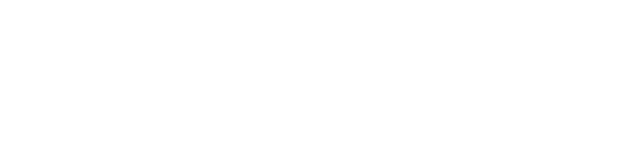
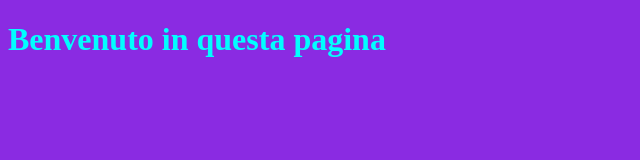
Before and after one commit to PasqualeGraziano/SitoProva, a plain HTML site: page index.html in a window 1280 px wide. Shown: the whole page, without its empty margins (0-640 px from the left). Drawn offline with Linux system fonts and the light colour scheme.

Commit message:
aggiunto colore testo e body

```diff
--- a/index.html
+++ b/index.html
@@ -4,8 +4,9 @@
     <meta charset="UTF-8">
     <meta name="viewport" content="width=device-width, initial-scale=1.0">
     <title>Document</title>
+    <link rel="stylesheet" href="style.css">
 </head>
 <body>
-
+    <h1>Benvenuto in questa pagina</h1>
 </body>
 </html>
--- a/style.css
+++ b/style.css
@@ -1 +1,8 @@
 /* Ciao */
+body{
+    background-color: blueviolet;
+}
+
+h1{
+    color: aqua;
+}
```
